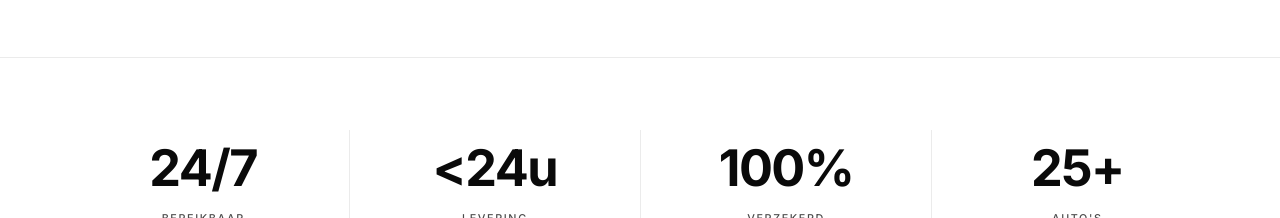
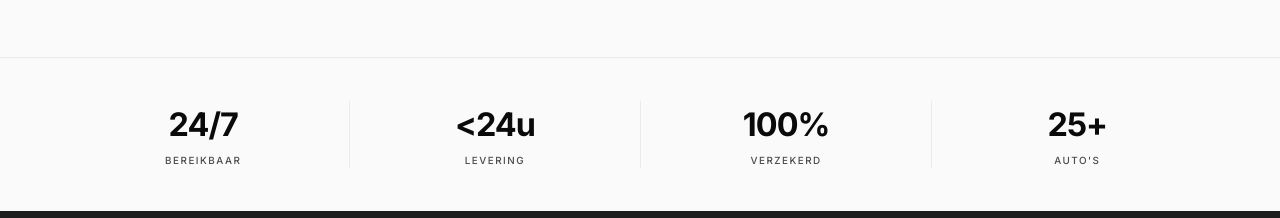
Before and after one commit to AdamSaber-mr/rapid_cars, a React (Vite) app: page /#/ in a window 1280 px wide. Shown: the part 1334-1552 px from the top of the page. Built offline with nearby package versions, Linux system fonts and the light colour scheme.

Commit message:
style: lighten WhyRapidCars background and compact the stats strip
Match the WhyRapidCars section background to the HowItWorks off-white and shrink the 24/7 / <24u / 100% / 25+ stats strip.

```diff
--- a/src/app/components/WhyRapidCars.tsx
+++ b/src/app/components/WhyRapidCars.tsx
@@ -33,7 +33,7 @@ const stats = [
 
 export function WhyRapidCars() {
   return (
-    <section id="waarom" className="bg-white">
+    <section id="waarom" className="bg-[#FAFAFA]">
       {/* Main Content */}
       <div className="max-w-[1440px] mx-auto px-6 lg:px-16 pt-16 sm:pt-20 lg:pt-32 pb-10 sm:pb-12 lg:pb-16">
         <div className="grid grid-cols-1 lg:grid-cols-[1.12fr_1fr] gap-10 lg:gap-20 items-center">
@@ -122,8 +122,8 @@ export function WhyRapidCars() {
 
       {/* Stats Strip — visually separated */}
       <div className="border-t border-[#EBEBEB]">
-        <div className="max-w-[1440px] mx-auto px-6 lg:px-16 py-16 lg:py-20">
-          <div className="grid grid-cols-2 lg:grid-cols-4 gap-10 lg:gap-0">
+        <div className="max-w-[1440px] mx-auto px-6 lg:px-16 py-10 lg:py-12">
+          <div className="grid grid-cols-2 lg:grid-cols-4 gap-8 lg:gap-0">
             {stats.map((stat, index) => (
               <motion.div
                 key={stat.label}
@@ -136,13 +136,13 @@ export function WhyRapidCars() {
                 }`}
               >
                 <div
-                  className="text-[clamp(2.25rem,5vw,3.5rem)] text-[#0A0A0A] mb-1.5"
+                  className="text-[clamp(1.5rem,3.5vw,2.25rem)] text-[#0A0A0A] mb-1"
                   style={{ fontFamily: 'Inter, sans-serif', fontWeight: 700, letterSpacing: '-0.03em' }}
                 >
                   {stat.value}
                 </div>
                 <div
-                  className="text-[12px] text-[#4A4A4A] tracking-[0.15em] uppercase"
+                  className="text-[11px] text-[#4A4A4A] tracking-[0.15em] uppercase"
                   style={{ fontFamily: 'Inter, sans-serif', fontWeight: 500 }}
                 >
                   {stat.label}
```
